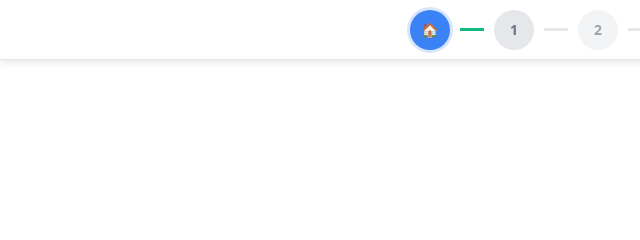
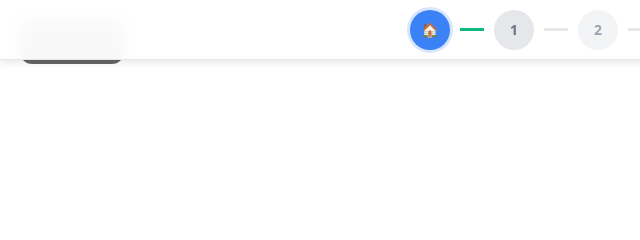
Before and after one commit to Zahn-bot/zahn, a plain HTML site: page 光线作图.html in a window 1280 px wide. Shown: the top 240 px of the page, 0-640 px from the left. Drawn offline with Linux system fonts and the light colour scheme.

Commit message:
Update 光线作图.html

```diff
--- a/光线作图.html
+++ b/光线作图.html
@@ -13,6 +13,19 @@
 							</style>
                         </head>
                         <body>
+							<!-- ✅ 返回按钮（加在这里） -->
+<div style="position:fixed;top:20px;left:20px;z-index:999;">
+    <button onclick="window.location.href='index.html'" style="
+        padding:10px 15px;
+        border:none;
+        border-radius:12px;
+        background:rgba(0,0,0,0.6);
+        color:white;
+        cursor:pointer;
+    ">
+        ⬅ 返回首页
+    </button>
+</div>
                             <!DOCTYPE html>
 <html lang="en">
 <head>
```
